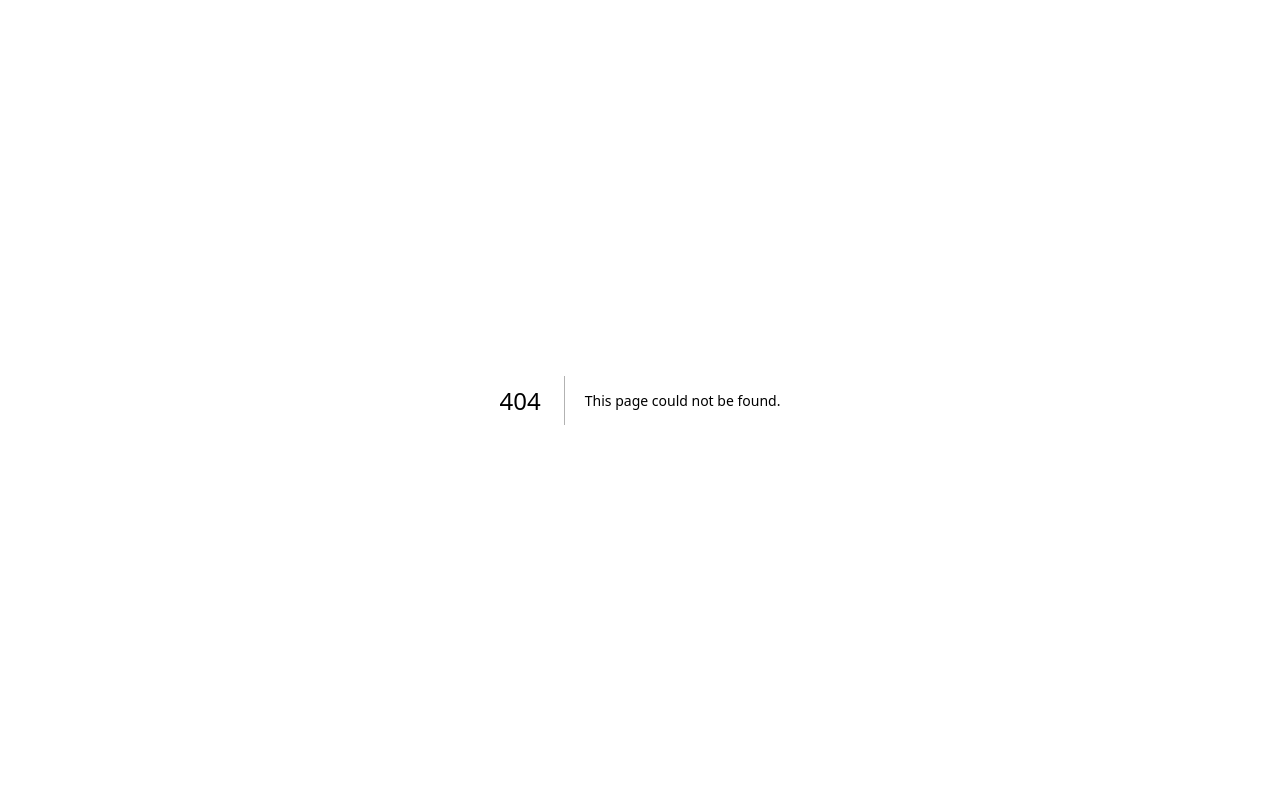
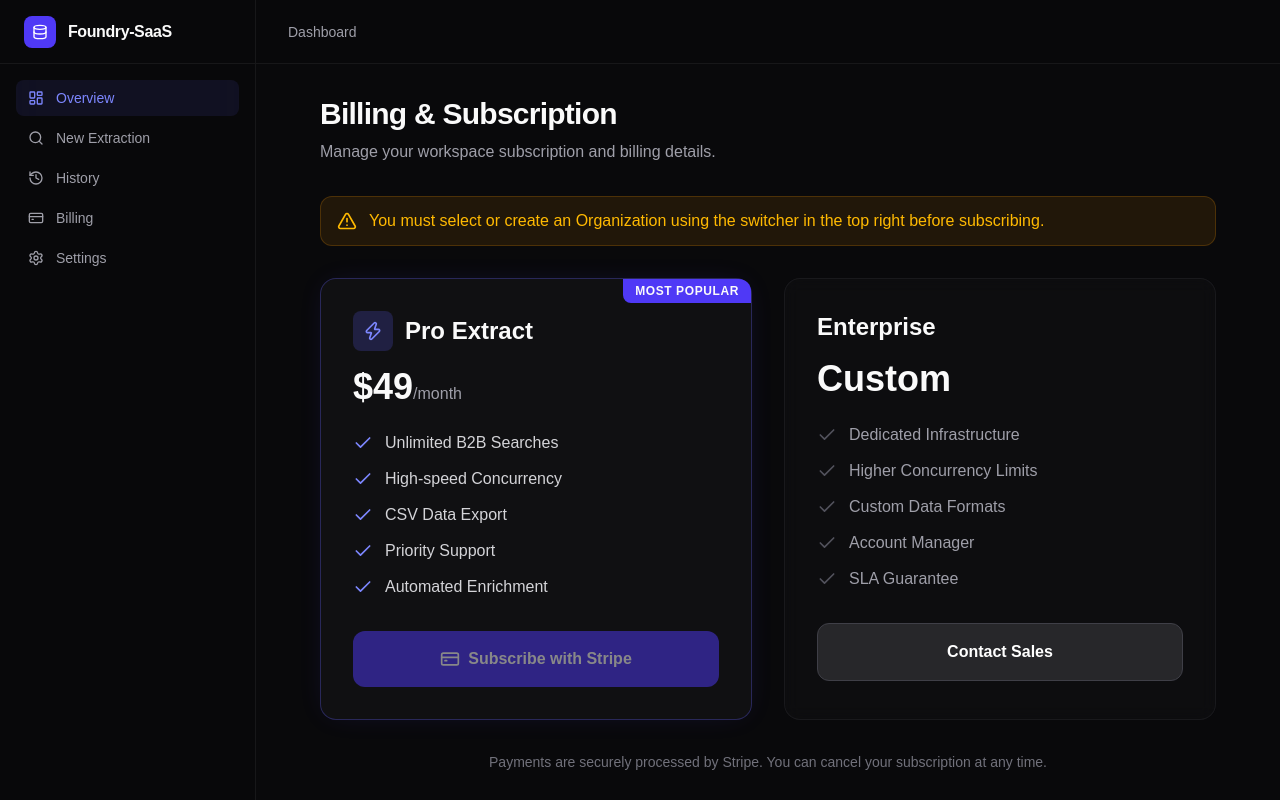
Before and after one commit to BradleyXiX/Insight-Scraper, a Next.js app in the folder apps/dashboard/: page /dashboard/billing in a window 1280 px wide. Before the commit this address had no page. Built offline with nearby package versions, Linux system fonts and the light colour scheme; no server answers.

Commit message:
Integrate Stripe Checkout and Billing UI

```diff
--- a/apps/dashboard/package.json
+++ b/apps/dashboard/package.json
@@ -10,11 +10,13 @@
   },
   "dependencies": {
     "@clerk/nextjs": "^7.3.5",
+    "@stripe/stripe-js": "^9.6.0",
     "clsx": "^2.1.1",
     "lucide-react": "^1.16.0",
     "next": "16.2.6",
     "react": "19.2.4",
     "react-dom": "19.2.4",
+    "stripe": "^22.1.1",
     "tailwind-merge": "^3.6.0"
   },
   "devDependencies": {
--- /dev/null
+++ b/apps/dashboard/src/app/api/stripe/checkout/route.ts
@@ -0,0 +1,50 @@
+import { auth } from "@clerk/nextjs/server";
+import { NextResponse } from "next/server";
+import Stripe from "stripe";
+
+const stripe = new Stripe(process.env.STRIPE_SECRET_KEY!, {
+  apiVersion: "2024-12-18.acacia", // Use the latest API version or your account's default
+});
+
+export async function POST(req: Request) {
+  try {
+    const { userId, orgId } = await auth();
+
+    if (!userId) {
+      return new NextResponse("Unauthorized", { status: 401 });
+    }
+
+    if (!orgId) {
+      return new NextResponse("User must belong to an Organization to subscribe", { status: 403 });
+    }
+
+    // Determine the host URL for success/cancel redirects
+    const host = req.headers.get("host");
+    const protocol = host?.includes("localhost") ? "http" : "https";
+    const appUrl = `${protocol}://${host}`;
+
+    // Create the checkout session
+    const session = await stripe.checkout.sessions.create({
+      payment_method_types: ["card"],
+      line_items: [
+        {
+          price: process.env.STRIPE_PRICE_ID,
+          quantity: 1,
+        },
+      ],
+      mode: "subscription",
+      success_url: `${appUrl}/dashboard?success=1`,
+      cancel_url: `${appUrl}/dashboard/billing?canceled=1`,
+      subscription_data: {
+        metadata: {
+          tenant_id: orgId, // Crucial: This links the subscription to the Clerk Organization
+        },
+      },
+    });
+
+    return NextResponse.json({ url: session.url });
+  } catch (error: any) {
+    console.error("Stripe Checkout Error:", error);
+    return new NextResponse("Internal Server Error", { status: 500 });
+  }
+}
--- /dev/null
+++ b/apps/dashboard/src/app/dashboard/billing/page.tsx
@@ -0,0 +1,133 @@
+"use client";
+
+import { useState } from "react";
+import { Check, CreditCard, Zap, AlertTriangle } from "lucide-react";
+import { useAuth } from "@clerk/nextjs";
+
+export default function BillingPage() {
+  const { orgId } = useAuth();
+  const [isLoading, setIsLoading] = useState(false);
+  const [error, setError] = useState<string | null>(null);
+
+  const handleSubscribe = async () => {
+    try {
+      setIsLoading(true);
+      setError(null);
+
+      const response = await fetch("/api/stripe/checkout", {
+        method: "POST",
+      });
+
+      if (!response.ok) {
+        if (response.status === 403) {
+          throw new Error("You must create or select an organization before subscribing.");
+        }
+        throw new Error("Failed to create checkout session");
+      }
+
+      const { url } = await response.json();
+      if (url) {
+        window.location.href = url; // Redirect to Stripe Checkout
+      }
+    } catch (err: any) {
+      setError(err.message || "An unexpected error occurred.");
+    } finally {
+      setIsLoading(false);
+    }
+  };
+
+  return (
+    <div className="space-y-8 animate-in fade-in slide-in-from-bottom-4 duration-1000 max-w-4xl mx-auto">
+      <div className="flex flex-col gap-2 text-center md:text-left">
+        <h1 className="text-3xl font-bold tracking-tight">Billing & Subscription</h1>
+        <p className="text-zinc-400">Manage your workspace subscription and billing details.</p>
+      </div>
+
+      {error && (
+        <div className="bg-red-500/10 border border-red-500/20 text-red-400 px-4 py-3 rounded-xl flex items-center gap-3">
+          <AlertTriangle className="w-5 h-5 shrink-0" />
+          <p>{error}</p>
+        </div>
+      )}
+
+      {!orgId && (
+         <div className="bg-amber-500/10 border border-amber-500/20 text-amber-400 px-4 py-3 rounded-xl flex items-center gap-3">
+         <AlertTriangle className="w-5 h-5 shrink-0" />
+         <p>You must select or create an Organization using the switcher in the top right before subscribing.</p>
+       </div>
+      )}
+
+      {/* Pricing Cards */}
+      <div className="grid md:grid-cols-2 gap-8 mt-8">
+        {/* Pro Plan */}
+        <div className="relative bg-zinc-900/50 border border-indigo-500/30 rounded-2xl p-8 backdrop-blur-sm shadow-[0_0_30px_-10px_rgba(79,70,229,0.2)]">
+          <div className="absolute top-0 right-0 bg-indigo-600 text-xs font-bold px-3 py-1 rounded-bl-lg rounded-tr-xl uppercase tracking-wider">
+            Most Popular
+          </div>
+          <div className="flex items-center gap-3 mb-4">
+            <div className="w-10 h-10 rounded-lg bg-indigo-500/20 flex items-center justify-center">
+              <Zap className="w-5 h-5 text-indigo-400" />
+            </div>
+            <h3 className="text-2xl font-bold">Pro Extract</h3>
+          </div>
+
+          <div className="mb-6">
+            <span className="text-4xl font-extrabold">$49</span>
+            <span className="text-zinc-400">/month</span>
+          </div>
+
+          <ul className="space-y-3 mb-8">
+            {["Unlimited B2B Searches", "High-speed Concurrency", "CSV Data Export", "Priority Support", "Automated Enrichment"].map((feature, i) => (
+              <li key={i} className="flex items-center gap-3 text-zinc-300">
+                <Check className="w-5 h-5 text-indigo-400 shrink-0" />
+                {feature}
+              </li>
+            ))}
+          </ul>
+
+          <button
+            onClick={handleSubscribe}
+            disabled={isLoading || !orgId}
+            className="w-full py-4 rounded-xl bg-indigo-600 text-white font-semibold hover:bg-indigo-700 transition-all disabled:opacity-50 disabled:cursor-not-allowed flex items-center justify-center gap-2"
+          >
+            {isLoading ? "Redirecting..." : (
+              <>
+                <CreditCard className="w-5 h-5" />
+                Subscribe with Stripe
+              </>
+            )}
+          </button>
+        </div>
+
+        {/* Enterprise Plan (Contact) */}
+        <div className="bg-zinc-900/30 border border-zinc-800/50 rounded-2xl p-8 backdrop-blur-sm">
+          <div className="flex items-center gap-3 mb-4">
+            <h3 className="text-2xl font-bold">Enterprise</h3>
+          </div>
+
+          <div className="mb-6">
+            <span className="text-4xl font-extrabold">Custom</span>
+          </div>
+
+          <ul className="space-y-3 mb-8">
+            {["Dedicated Infrastructure", "Higher Concurrency Limits", "Custom Data Formats", "Account Manager", "SLA Guarantee"].map((feature, i) => (
+              <li key={i} className="flex items-center gap-3 text-zinc-400">
+                <Check className="w-5 h-5 text-zinc-600 shrink-0" />
+                {feature}
+              </li>
+            ))}
+          </ul>
+
+          <button className="w-full py-4 rounded-xl bg-zinc-800 text-white font-semibold hover:bg-zinc-700 transition-all border border-zinc-700">
+            Contact Sales
+          </button>
+        </div>
+      </div>
+
+      {/* Footer Note */}
+      <p className="text-center text-sm text-zinc-500 mt-8">
+        Payments are securely processed by Stripe. You can cancel your subscription at any time.
+      </p>
+    </div>
+  );
+}
--- a/apps/dashboard/src/app/dashboard/layout.tsx
+++ b/apps/dashboard/src/app/dashboard/layout.tsx
@@ -1,6 +1,6 @@
 import { UserButton, OrganizationSwitcher } from "@clerk/nextjs";
 import Link from "next/link";
-import { LayoutDashboard, Search, History, Settings, Database } from "lucide-react";
+import { LayoutDashboard, Search, History, Settings, Database, CreditCard } from "lucide-react";
 
 export default function DashboardLayout({ children }: { children: React.ReactNode }) {
   return (
@@ -27,6 +27,10 @@
             <Link href="/dashboard/history" className="flex items-center gap-3 px-3 py-2 text-sm font-medium rounded-lg text-zinc-400 hover:text-white hover:bg-zinc-800/50 transition-colors">
               <History className="w-4 h-4" />
               History
+            </Link>
+            <Link href="/dashboard/billing" className="flex items-center gap-3 px-3 py-2 text-sm font-medium rounded-lg text-zinc-400 hover:text-white hover:bg-zinc-800/50 transition-colors">
+              <CreditCard className="w-4 h-4" />
+              Billing
             </Link>
             <Link href="/dashboard/settings" className="flex items-center gap-3 px-3 py-2 text-sm font-medium rounded-lg text-zinc-400 hover:text-white hover:bg-zinc-800/50 transition-colors">
               <Settings className="w-4 h-4" />
```
Also changed, not shown: 1 other file (tests, documents, lock files or other folders).
